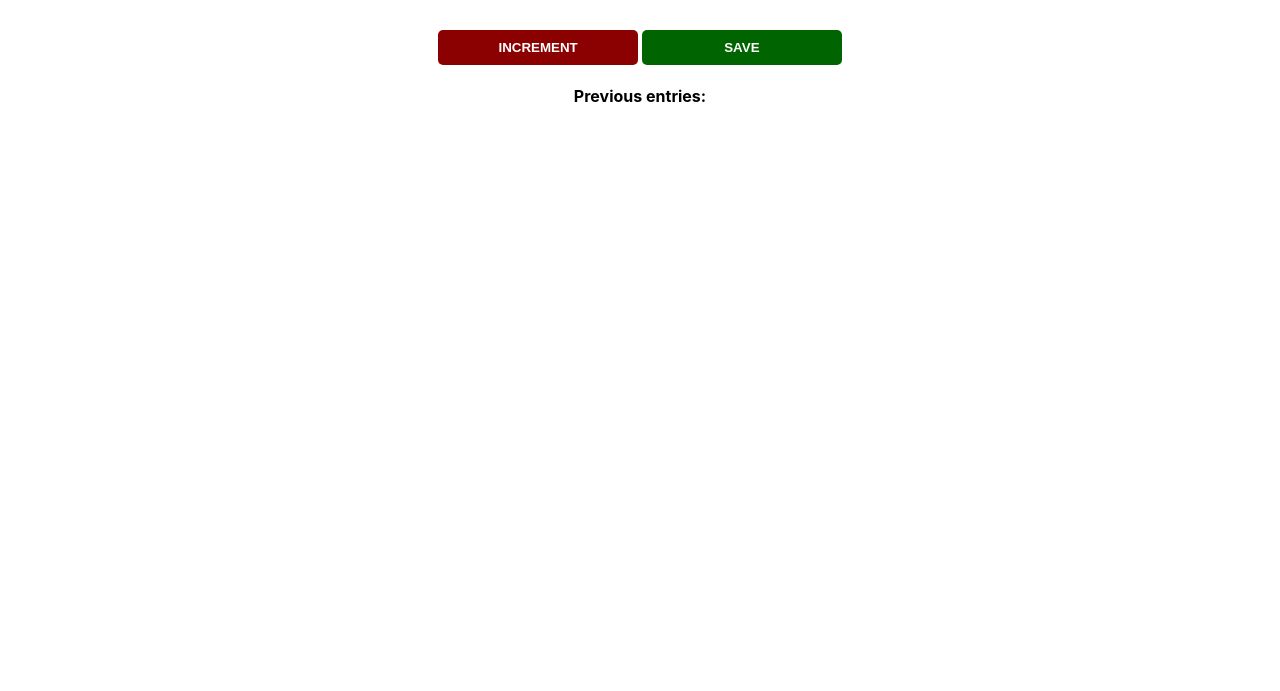
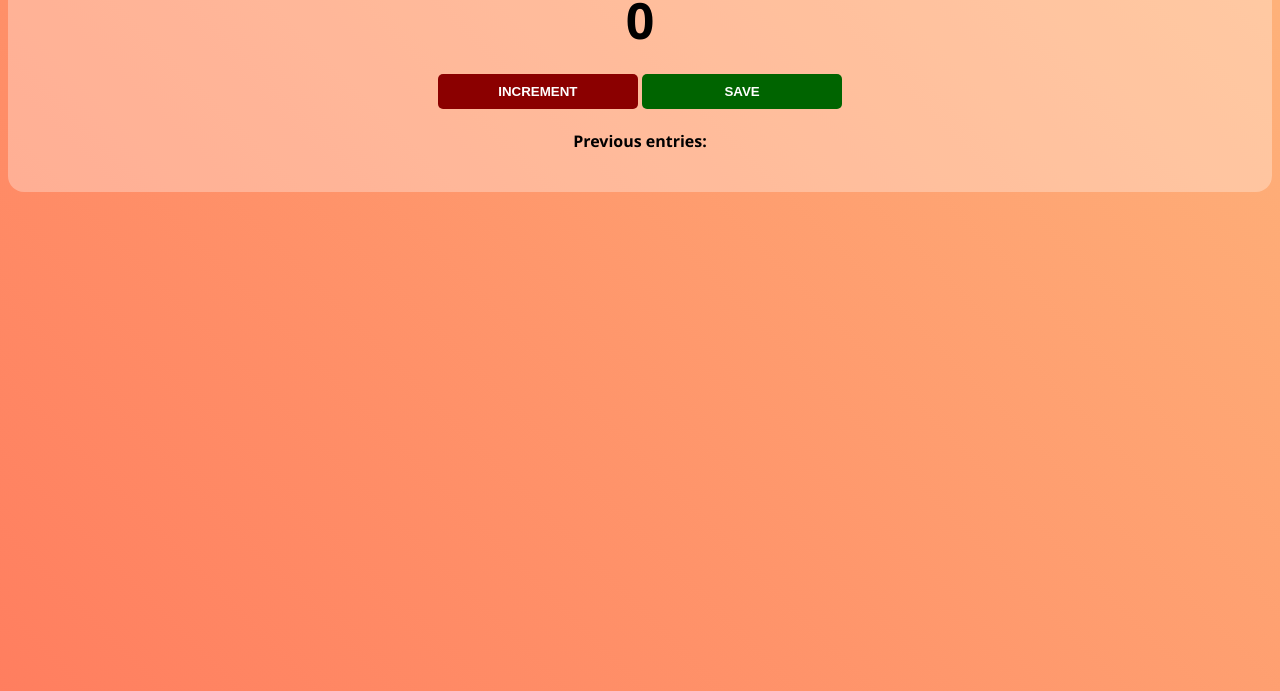
Before and after one commit to ruitaocchen10/passenger-counter, a plain HTML site: page index.html in a window 1280 px wide. Shown: the part 109-800 px from the top of the page. Drawn offline with Linux system fonts and the light colour scheme.

Commit message:
Styling changes

```diff
--- a/index.css
+++ b/index.css
@@ -1,9 +1,15 @@
 body {
-    background-image: url("station.jpg");
-    background-size: cover;
-    font-family: -apple-system, 'Helvetica Neue', Ubuntu, 'Open Sans', BlinkMacSystemFont, 'Segoe UI', Roboto, Oxygen, Cantarell, sans-serif;
+    background: linear-gradient(45deg, #ff7e5f, #feb47b);
+    font-family: 'Segoe UI', Roboto, Oxygen, Cantarell, sans-serif;
     font-weight: bold;
     text-align: center;
+}
+
+.container {
+    padding: 24px;
+    background-color: rgb(255, 255, 255, 0.3);
+    border-radius: 1rem;
+
 }
 
 h1 {
--- a/index.html
+++ b/index.html
@@ -3,11 +3,13 @@
     <link rel="stylesheet" href="index.css" />
   </head>
   <body>
-    <h1>People entered:</h1>
-    <h2 id="count-el">0</h2>
-    <button id="increment-btn" onClick="increment()">INCREMENT</button>
-    <button id="save-btn" onClick="save()">SAVE</button>
-    <p id="save-el">Previous entries:</p>
+    <div class="container">
+      <h1>People entered:</h1>
+      <h2 id="count-el">0</h2>
+      <button id="increment-btn" onClick="increment()">INCREMENT</button>
+      <button id="save-btn" onClick="save()">SAVE</button>
+      <p id="save-el">Previous entries:</p>
+    </div>
     <script src="index.js"></script>
   </body>
 </html>
```
